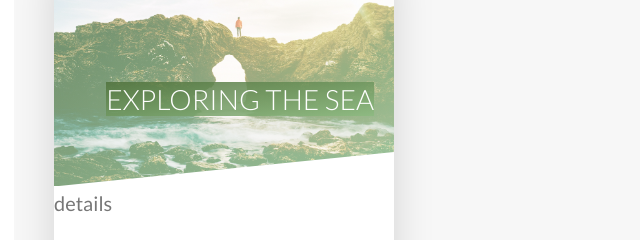
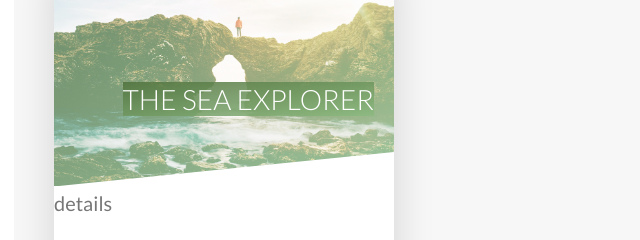
Before and after one commit to ShanClayton/outdoors, a website: page index.html in a window 1280 px wide. Shown: the part 2508-2748 px from the top of the page, 16-656 px from the left. Drawn offline with Linux system fonts and the light colour scheme.

Commit message:
edit text in tours section

```diff
--- a/index.html
+++ b/index.html
@@ -126,7 +126,7 @@
                                 &nbsp;
                             </div>
                             <h4 class="card__heading">
-                                <span class="card__heading-span--1">Exploring the Sea</span>
+                                <span class="card__heading-span--1">The sea explorer</span>
 
                             </h4>
                             <div class="card__details">
--- a/sass/components/_card.scss
+++ b/sass/components/_card.scss
@@ -65,22 +65,22 @@
         background-size: cover;
         height: 23rem;
         background-blend-mode: screen;
-        -webkit-clip-path:polygon(0 0, 100% 0, 100% 85%, 0 100%);
+        -webkit-clip-path: polygon(0 0, 100% 0, 100% 85%, 0 100%);
         clip-path: polygon(0 0, 100% 0, 100% 85%, 0 100%);
 
 
         &--1 {
-           background-image: linear-gradient(to right bottom, $color-tours-left, $color-tours-left-bk),url(../img/nat-5.jpg);
+            background-image: linear-gradient(to right bottom, $color-tours-left, $color-tours-left-bk), url(../img/nat-5.jpg);
 
         }
 
 
         &--2 {
-           background-image: url(../img/nat-5.jpg);
+            background-image: url(../img/nat-5.jpg);
         }
 
         &--3 {
-           background-image: url(../img/nat-5.jpg);
+            background-image: url(../img/nat-5.jpg);
         }
     }
 
@@ -93,10 +93,14 @@
         position: absolute;
         top: 12rem;
         right: 2rem;
+        width: 75%;
     }
 
     //card 1
     &__heading-span {
+        padding: 1rem 1.5rem;
+        -webkit-box-decoration-break: clone;
+        box-decoration-break: clone;
 
         &--1 {
             background-image: linear-gradient(to right bottom, rgba($color-tours-left, .85), rgba($color-tours-left-bk, .85));
```
Also changed, not shown: css/style.css.
